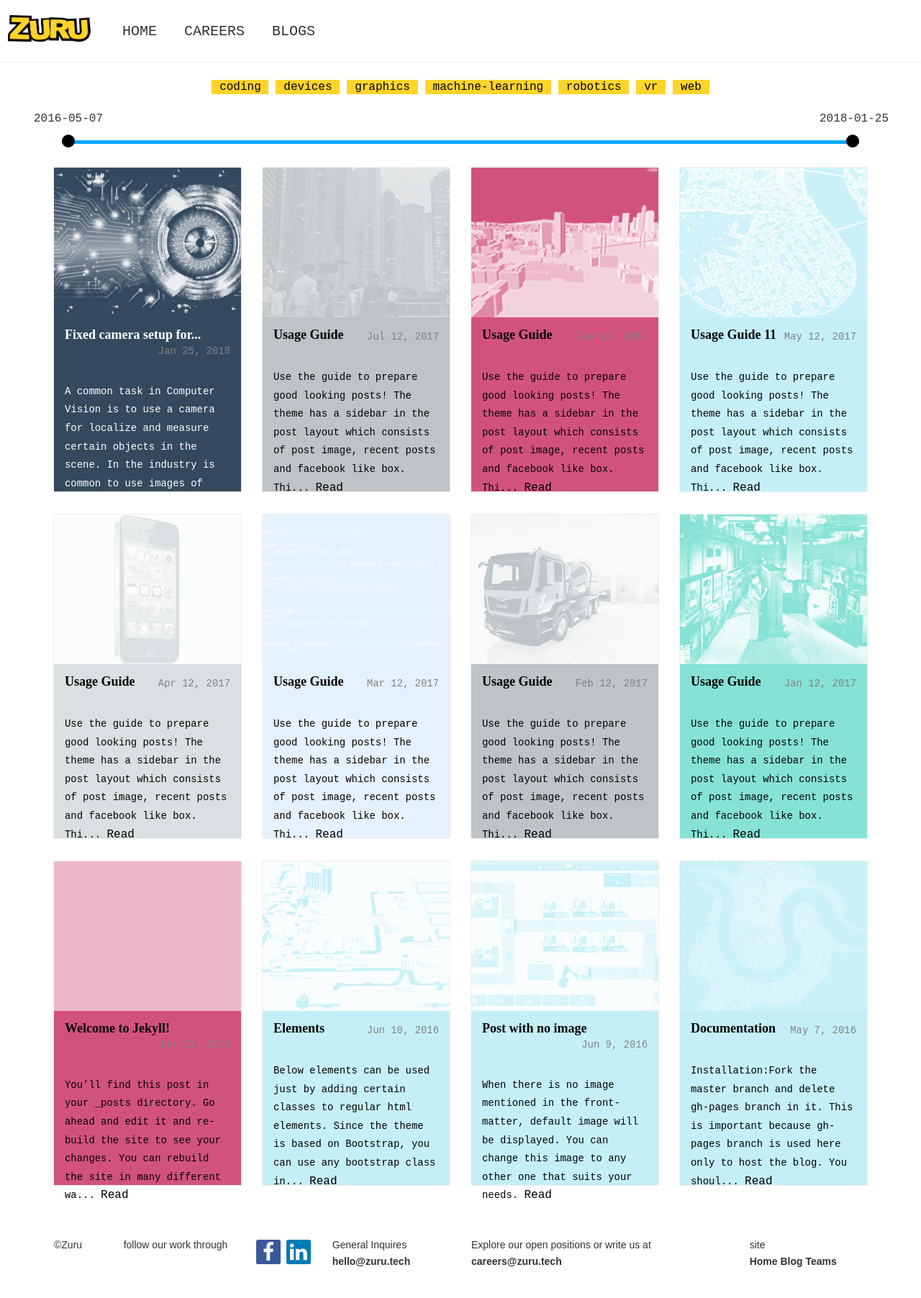
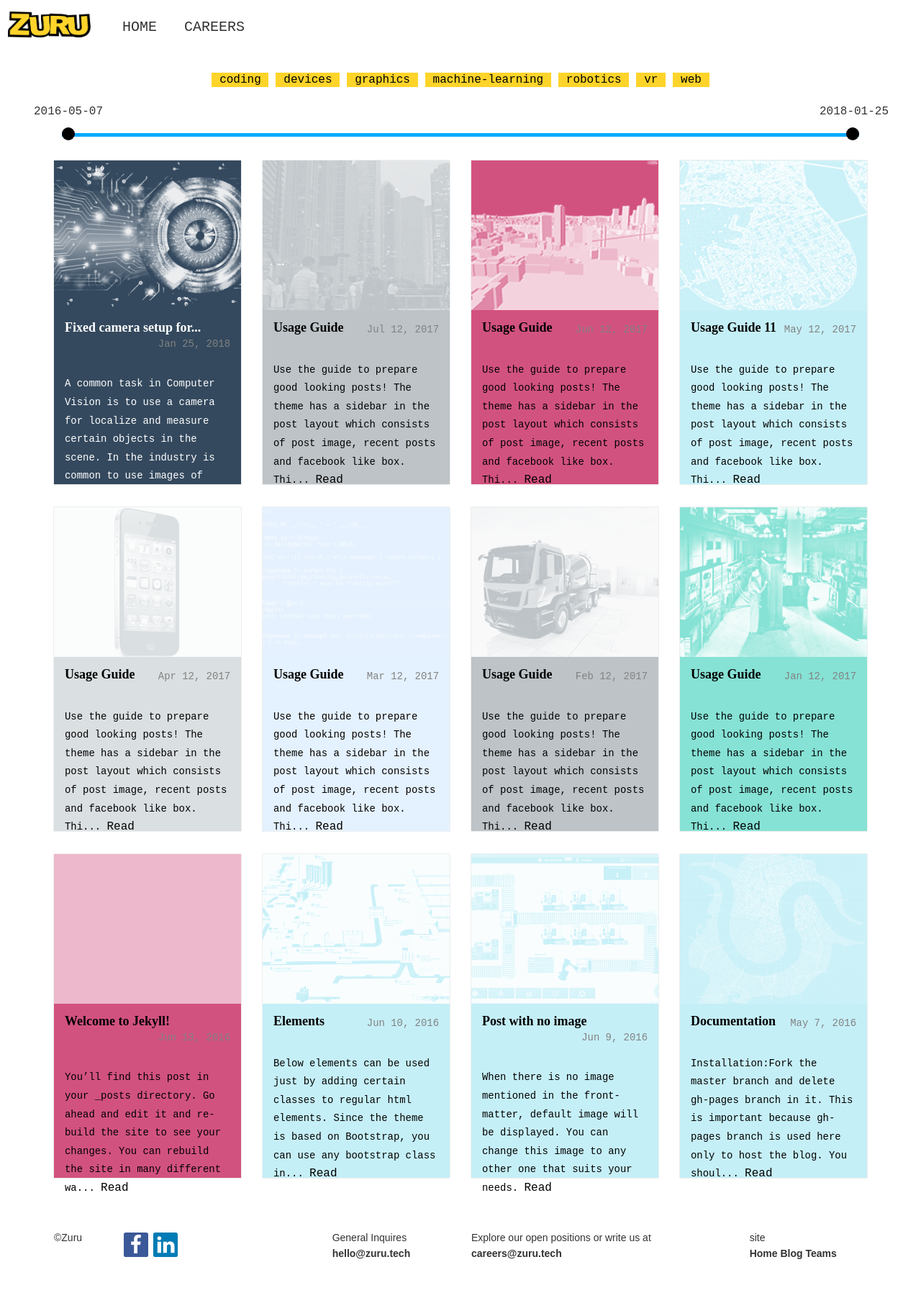
Before and after one commit to Dipen-Dedania/zuru-blog, a Jekyll site: the page built from index.html, in a window 1280 px wide. Shown: the whole page at 72% size. Built offline with Jekyll 4.4.1, drawn with Linux system fonts in a browser that asks for light colours; some web fonts are replaced; grey boxes are pictures that could not be loaded.

Commit message:
minor CSS changes

```diff
--- a/_includes/footer.html
+++ b/_includes/footer.html
@@ -24,7 +24,6 @@
                 ©{{site.copyright.name}}
             </div>
             <div class="col-lg-3">
-               follow our work through
                 <div class="sharing-icon">
                     <a href="#" class="fa fa-facebook icon-maker"></a>
                     <a href="#" class="fa fa-linkedin icon-maker"></a>
--- a/_includes/header.html
+++ b/_includes/header.html
@@ -18,7 +18,6 @@
               <ul class="nav navbar-nav navbar-left">
           <li><a class="header-link-button" href="{{site.baseurl}}/">Home</a></li>
           <li><a class="header-link-button" href="{{site.baseurl}}/careers/">Careers</a></li>
-          <li><a class="header-link-button" href="{{site.baseurl}}/blogs/">Blogs</a></li>
           <!---
           <li class="dropdown">
             <a href="#" class="dropdown-toggle header-link-button" data-toggle="dropdown" role="button" aria-haspopup="true" aria-expanded="false">Download <span class="caret"></span></a>
--- a/_layouts/post.html
+++ b/_layouts/post.html
@@ -27,7 +27,6 @@ layout: default
                                                              itemtype="http://schema.org/Person"><span
                                     itemprop="name">{{ page.author }}</span></span>{% endif %}
                             </p>
-                            <a class="close-icon" href="{{site.baseurl}}/">X</a>
                             <h1 class="post-title" itemprop="name headline">{{ page.title }}</h1>
                         </header>
 
--- a/_sass/_custom.scss
+++ b/_sass/_custom.scss
@@ -487,7 +487,7 @@ input[type=number] {
 
 .sharing-icon{
   font-size: 28px;
-  float: right;
+  float: left;
 }
 
 .author-name-title{
--- a/_sass/_layout.scss
+++ b/_sass/_layout.scss
@@ -3,15 +3,10 @@ html,body {
     font-size: $base-font-size;
 }
 
-.navbar {
-    border-radius: 0;
-}
-
 .navbar-default {
     border-color: transparent;
     background-color: transparent;
-    padding: 10px 0;
-    border-bottom: 1px solid #eee;
+    padding: 0.3em 0;
 }
 
 img {
--- a/css/main.scss
+++ b/css/main.scss
@@ -6,7 +6,7 @@
 
 // Our variables
 $base-font-family: "Lekton", monospace;
-$base-font-size:   16px;
+$base-font-size:   1em;
 $base-font-weight: 400;
 $small-font-size:  $base-font-size * 0.875;
 $base-line-height: 1.5;
```
